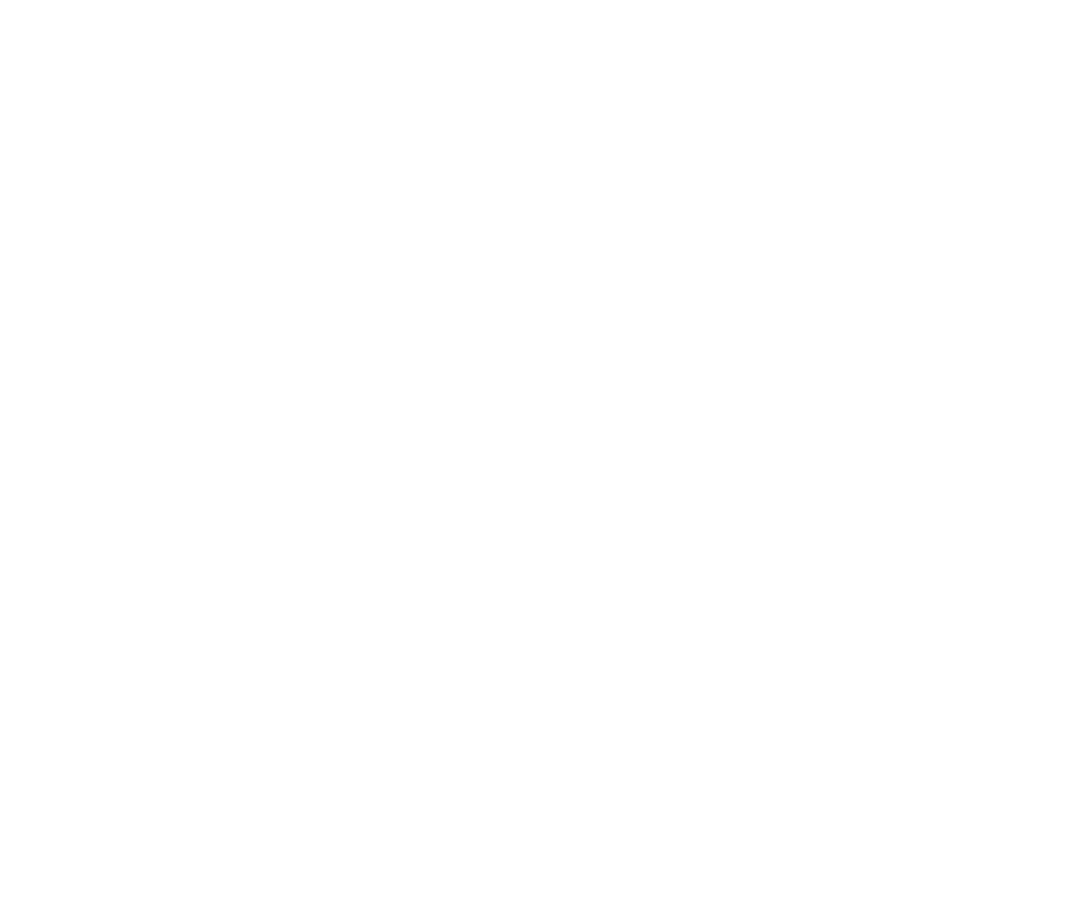
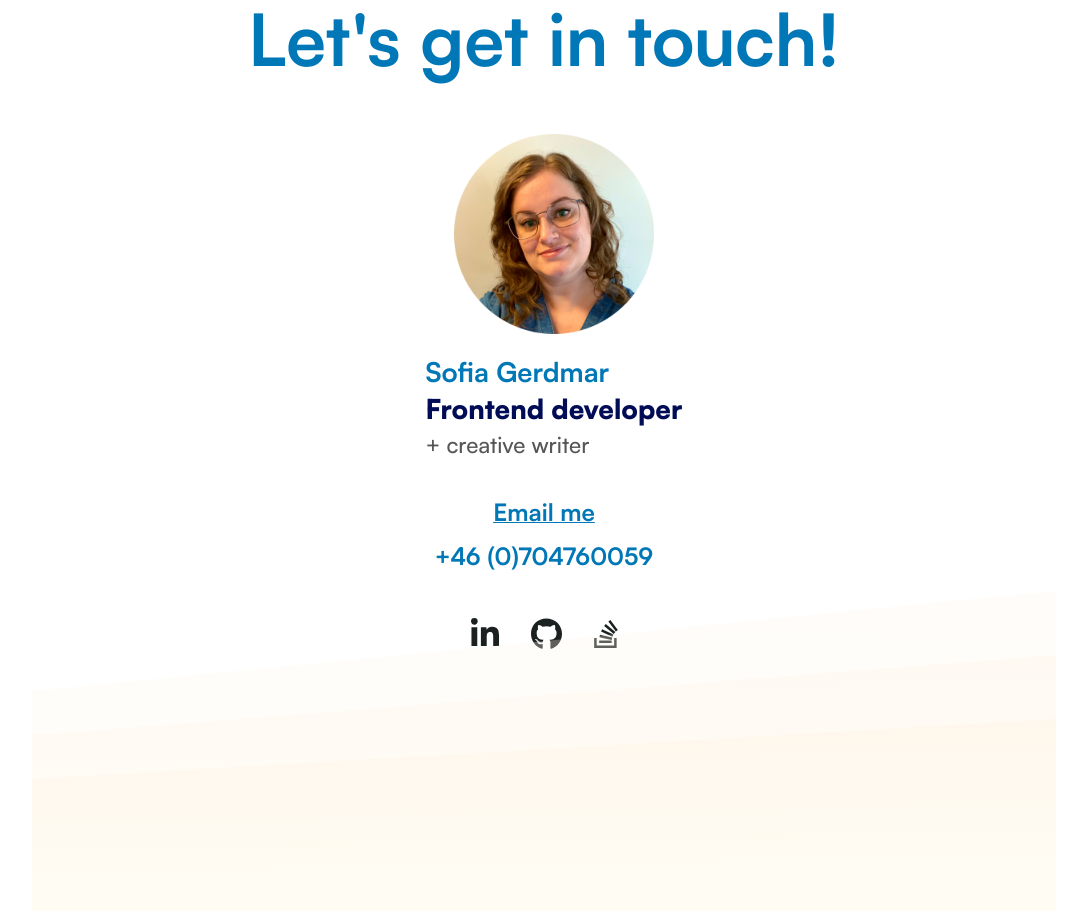
Before and after one commit to SofiaGerdmar/portfolio, a React (Create React App) app: page / in a window 1280 px wide. Shown: the part 5780-6691 px from the top of the page, without its empty margins (96-1183 px from the left). Before the commit the page ends 5502 px from the top, so only its background shows below. Built offline with nearby package versions, Linux system fonts and the light colour scheme; a web font is replaced by a local one.

Commit message:
all sections basically finished

```diff
--- a/src/App.js
+++ b/src/App.js
@@ -1,21 +1,18 @@
 import { FeaturedProjects } from 'components/FeaturedProjects';
+import { Footer } from 'components/Footer';
 import { Header } from 'components/Header';
 import { Skills } from 'components/Skills';
 import { Tech } from 'components/Tech';
 import React from 'react';
-import styled from 'styled-components/macro';
-
-const AppDiv = styled.div`
-/* margin: 0 20px 0 20px; */
-`
 
 export const App = () => {
   return (
-    <AppDiv>
+    <>
       <Header />
       <Tech />
       <FeaturedProjects />
       <Skills />
-    </AppDiv>
+      <Footer />
+    </>
   )
 }
--- /dev/null
+++ b/src/components/Footer.js
@@ -0,0 +1,292 @@
+import React from 'react';
+import styled from 'styled-components/macro';
+import { FontAwesomeIcon } from '@fortawesome/react-fontawesome';
+import { library } from '@fortawesome/fontawesome-svg-core';
+import { fab } from '@fortawesome/free-brands-svg-icons';
+
+library.add(fab);
+
+const FooterSection = styled.section`
+width: 100vw;
+height: auto;
+max-width: 1024px;
+margin-bottom: 100px;
+display: flex;
+flex-direction: column;
+`
+const FooterWrapperTop = styled.div`
+height: 20vh;
+display: flex;
+margin-bottom: 100px;
+`
+const FooterShadowTop = styled.div`
+display: block;
+width: 100vw;
+height: 10vh;
+overflow: hidden;
+position: relative;
+clip-path: polygon(0 35%, 100% 0%, 100% 55%, 0 95%);
+background-image: linear-gradient( 179deg,  rgba(255,252,243,1) 13.6%, rgba(254,244,232,1) 88.1% );
+background-size: cover;
+background-position: 75%;
+margin-top: 0;
+z-index: -1;
+max-width: 1024px;
+`
+const FooterShadowTop2 = styled.div`
+background-image: linear-gradient( 179deg,  rgba(255,252,243,1) 13.6%, rgba(254,244,232,1) 88.1% );
+display: block;
+width: 100vw;
+height: 20vh;
+overflow: hidden;
+position: absolute;
+clip-path: polygon(0 35%, 100% 0%, 100% 55%, 0 90%);
+background-size: cover;
+background-position: 75%;
+margin-top: 0;
+z-index: -1;
+opacity: 50%;
+max-width: 1024px;
+`
+const FooterShadowTop3 = styled.div`
+background-image: linear-gradient( 179deg, rgba(255,252,243,1) 13.6%, rgba(254,244,232,1) 88.1% );
+display: block;
+width: 100vw;
+height: 30vh;
+overflow: hidden;
+position: absolute;
+clip-path: polygon(0 35%, 100% 0%, 100% 55%, 0 90%);
+background-size: cover;
+background-position: 75%;
+margin-top: 0;
+z-index: -1;
+opacity: 30%;
+max-width: 1024px;
+`
+const FooterH1 = styled.h1`
+font-family: 'Satoshi-Variable', sans-serif;
+font-size: 4.5rem;
+font-weight: 700;
+margin-bottom: 40px;
+color: #0077b6;
+text-align: center;
+`
+const ProfilePhoto = styled.img`
+width: 200px;
+height: 200px;
+margin: 0 0 20px 0;
+
+@media (min-width: 768px) {
+  margin: 0 0 20px 0;
+}
+`
+const FooterIntroCard = styled.div`
+display: flex;
+flex-direction: column;
+font-family: 'Satoshi-Variable', sans-serif;
+align-items: center;
+
+@media (min-width: 768px) {
+  margin: 20px 0 0 20px;
+}
+`
+const IntroCardHeaders = styled.div`
+display: flex;
+flex-direction: column;
+margin-bottom: 20px;
+`
+const IntroH1 = styled.h1`
+color: #0077b6;
+font-weight: 700;
+font-size: 1.7rem;
+line-height: 2.3rem;
+`
+const IntroH2 = styled.h2`
+color: #000c55;
+font-weight: 900;
+font-size: 1.7rem;
+line-height: 2.3rem;
+`
+const IntroH3 = styled.h3`
+color: #565656;
+font-weight: 500;
+font-size: 1.4rem;
+line-height: 2rem;
+`
+const SocialMedia = styled.div`
+display: flex;
+justify-content: center;
+gap: 2rem;
+text-align: center;
+margin-bottom: 120px;
+
+@media (min-width: 768px) {
+  margin-top: 10px;
+  margin-bottom: 160px;
+}
+`
+const IconLink = styled.a`
+font-size: 2rem;
+color: #1b2021;
+
+&:visited {
+  color: #1b2021;
+}
+&:hover {
+  color: #d0d0d0;
+}
+`
+const ContactInfo = styled.div`
+margin-top: 20px;
+margin-bottom: 40px;
+display: flex;
+flex-direction: column;
+align-items: center;
+`
+const Email = styled.a`
+font-family: 'Satoshi-Variable', sans-serif;
+color: #0077b6;
+font-weight: 700;
+font-size: 1.5rem;
+margin-bottom: 20px;
+text-decoration: 1px solid underline;
+
+&:visited {
+  color: #0077b6;
+}
+&:hover {
+  color: #d0d0d0;
+}
+`
+const Phone = styled.p`
+font-family: 'Satoshi-Variable', sans-serif;
+color: #0077b6;
+font-weight: 700;
+font-size: 1.5rem;
+`
+const FooterWrapperBottom = styled.div`
+display: flex;
+flex-direction: row;
+justify-content: space-around;
+width: 100%;
+transform: rotate(180deg);
+margin-top: 100px;
+position: relative;
+bottom: 0px;
+`
+const FooterShadowBottom = styled.div`
+background-image: linear-gradient( 179deg,  rgba(255,252,243,1) 13.6%, rgba(254,244,232,1) 88.1% );
+display: block;
+width: 100vw;
+height: 20vh;
+overflow: hidden;
+position: absolute;
+clip-path: polygon(0 0, 100% 0, 100% 55%, 0% 80%);
+background-size: cover;
+background-position: 75%;
+margin-top: 0;
+z-index: -1;
+max-width: 1024px;
+
+@media (min-width: 768px) {
+  height: 30vh;
+}
+`
+const FooterShadowBottom2 = styled.div`
+background-image: linear-gradient( 179deg,  rgba(255,252,243,1) 13.6%, rgba(254,244,232,1) 88.1% );
+display: block;
+width: 100vw;
+height: 30vh;
+overflow: hidden;
+position: absolute;
+clip-path: polygon(0 0, 100% 0, 100% 55%, 0% 80%);
+background-size: cover;
+background-position: 75%;
+margin-top: 0;
+z-index: -1;
+opacity: 50%;
+max-width: 1024px;
+
+@media (min-width: 768px) {
+  height: 40vh;
+}
+`
+const FooterShadowBottom3 = styled.div`
+background-image: linear-gradient( 179deg,  rgba(255,252,243,1) 13.6%, rgba(254,244,232,1) 88.1% );
+display: block;
+width: 100vw;
+height: 40vh;
+overflow: hidden;
+position: absolute;
+clip-path: polygon(0 0, 100% 0, 100% 55%, 0% 80%);
+background-size: cover;
+background-position: 75%;
+margin-top: 0;
+z-index: -1;
+opacity: 30%;
+max-width: 1024px;
+
+@media (min-width: 768px) {
+  height: 50vh;
+}
+`
+export const Footer = () => {
+  return (
+    <>
+      <FooterWrapperTop>
+        <FooterShadowTop />
+        <FooterShadowTop2 />
+        <FooterShadowTop3 />
+      </FooterWrapperTop>
+      <FooterSection>
+        <FooterH1>Let&apos;s get in touch!</FooterH1>
+        <FooterIntroCard>
+          <ProfilePhoto src="./images/portrait.png" alt="Portrait" />
+          <IntroCardHeaders>
+            <IntroH1>Sofia Gerdmar</IntroH1>
+            <IntroH2>Frontend developer</IntroH2>
+            <IntroH3>+ creative writer</IntroH3>
+          </IntroCardHeaders>
+        </FooterIntroCard>
+        <ContactInfo>
+          <Email
+            title="Email me"
+            href="mailto:sofia.gerdmar@gmail.com"
+            target="_blank"
+            rel="noreferrer">
+            Email me
+          </Email>
+          <Phone>+46 (0)704760059</Phone>
+        </ContactInfo>
+        <SocialMedia>
+          <IconLink
+            title="Link to my LinkedIn"
+            href="https://www.linkedin.com/in/sofia-gerdmar/"
+            target="_blank"
+            rel="noreferrer">
+            <FontAwesomeIcon icon={['fab', 'linkedin-in']} />
+          </IconLink>
+          <IconLink
+            title="Link to my GitHub"
+            href="https://github.com/SofiaGerdmar"
+            target="_blank"
+            rel="noreferrer">
+            <FontAwesomeIcon icon={['fab', 'github']} />
+          </IconLink>
+          <IconLink
+            title="Link to my StackOverflow"
+            href="https://stackoverflowteams.com/c/technigo/users/465/?tab=profile"
+            target="_blank"
+            rel="noreferrer">
+            <FontAwesomeIcon icon={['fab', 'stack-overflow']} />
+          </IconLink>
+        </SocialMedia>
+      </FooterSection>
+      <FooterWrapperBottom>
+        <FooterShadowBottom />
+        <FooterShadowBottom2 />
+        <FooterShadowBottom3 />
+      </FooterWrapperBottom>
+    </>
+  )
+}
--- a/src/components/Header.js
+++ b/src/components/Header.js
@@ -144,7 +144,7 @@
 const ProfilePhoto = styled.img`
 width: 200px;
 height: 200px;
-margin: -90px 0 20px 0;
+margin: -50px 0 20px 0;
 
 @media (min-width: 768px) {
   margin: -40px 0 20px 0;
--- a/src/components/Skills.js
+++ b/src/components/Skills.js
@@ -13,6 +13,7 @@
 
 @media (min-width: 768px) {
     height: auto;
+    margin-top: 70px;
 }
 `
 const SkillsWrapper = styled.div`
@@ -32,10 +33,6 @@
 margin-top: 0;
 z-index: -1;
 max-width: 1024px;
-
-@media (min-width: 768px) {
-  height: 20vh;
-}
 `
 const SkillsShadow2 = styled.div`
 background-image: linear-gradient( 179deg,  rgba(255,252,243,1) 13.6%, rgba(254,244,232,1) 88.1% );
@@ -51,10 +48,6 @@
 z-index: -1;
 opacity: 50%;
 max-width: 1024px;
-
-@media (min-width: 768px) {
-  height: 30vh;
-}
 `
 const SkillsShadow3 = styled.div`
 background-image: linear-gradient( 179deg, rgba(255,252,243,1) 13.6%, rgba(254,244,232,1) 88.1% );
@@ -70,10 +63,6 @@
 z-index: -1;
 opacity: 30%;
 max-width: 1024px;
-
-@media (min-width: 768px) {
-  height: 40vh;
-}
 `
 const SkillsH1 = styled.h1`
 font-family: 'Satoshi-Variable', sans-serif;
@@ -146,6 +135,7 @@
     display: flex;
     width: 90vw;
     justify-content: space-evenly;
+    max-width: 1024px;
 }
 `
 const SkillsListDiv = styled.div`
```
